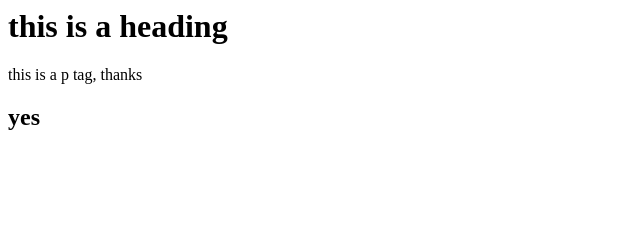
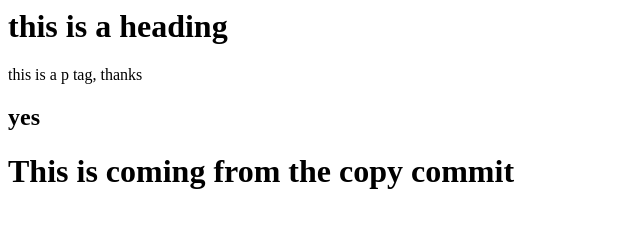
Before and after one commit to NamanJindal03/fsd-mar-2025, a plain HTML site: page index.html in a window 1280 px wide. Shown: the whole page, without its empty margins (0-640 px from the left). Drawn offline with Linux system fonts and the light colour scheme.

Commit message:
nj2 made the change

```diff
--- a/index.html
+++ b/index.html
@@ -1,3 +1,5 @@
 <h1> this is a heading </h1>
 <p> this is a p tag, thanks </p>
 <h2>yes</h2>
+
+<h1>This is coming from the copy commit</h1>
```
